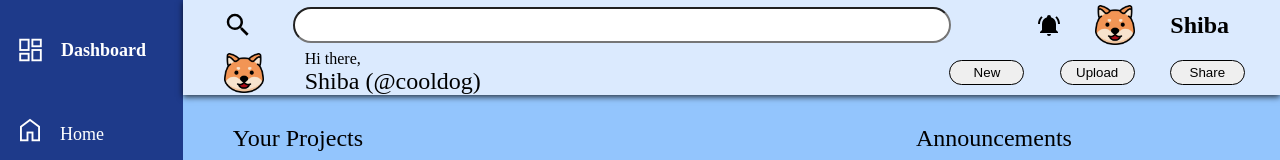
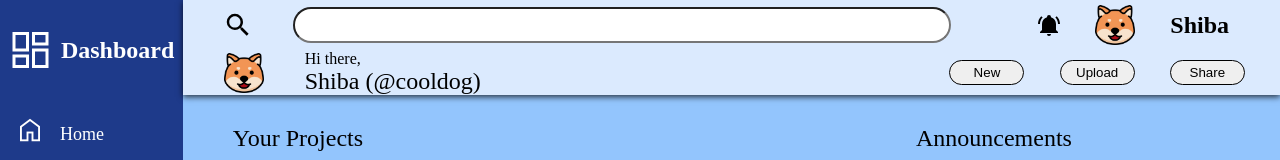
Before and after one commit to 1jeffreyli/admin-dashboard, a plain HTML site: page index.html in a window 1280 px wide. Shown: the top 160 px of the page. Drawn offline with nearby package versions, Linux system fonts and the light colour scheme.

Commit message:
Resize dashboard logo

```diff
--- a/styles.css
+++ b/styles.css
@@ -64,7 +64,11 @@ img[src*=".png"] {
     color: white;
     margin: 0;
     width: 100%;
-    font-size: 18px;
+    font-size: 24px;
+}
+
+.dashboard-logo span.material-symbols-outlined {
+    font-size: 48px;
 }
 
 .sidebar-links {
```
